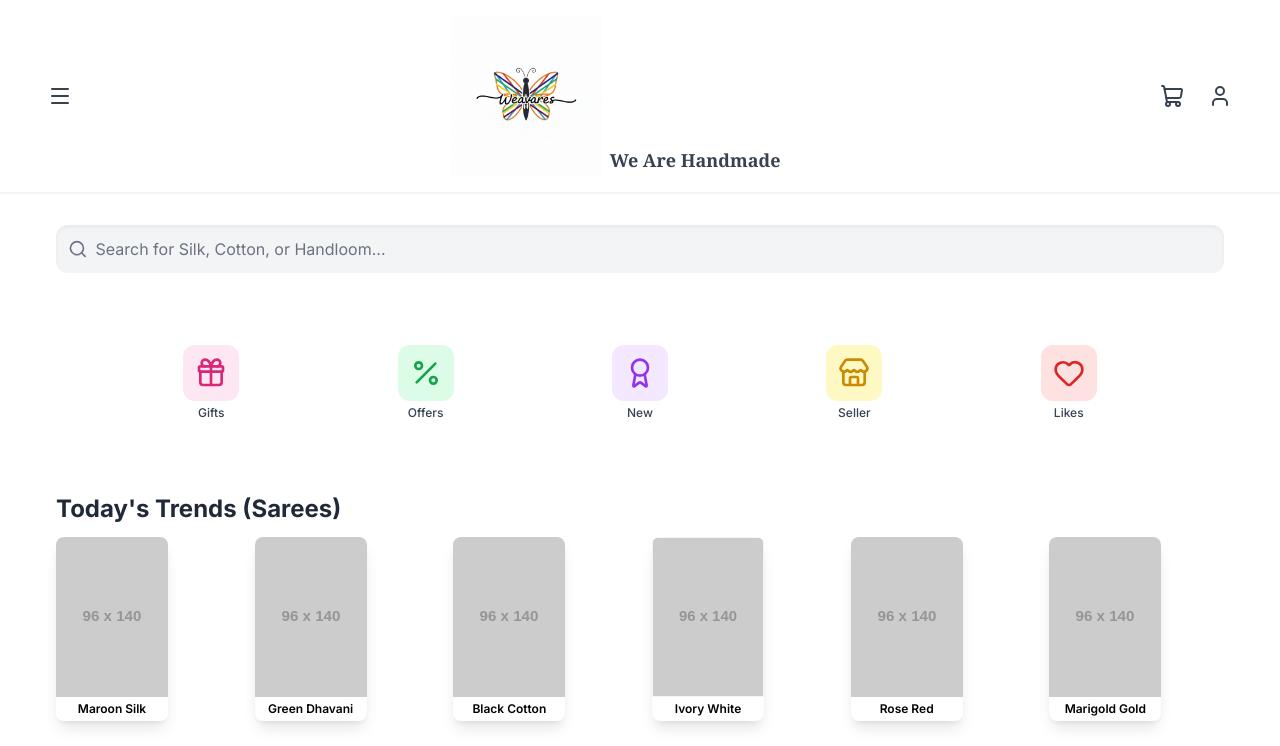
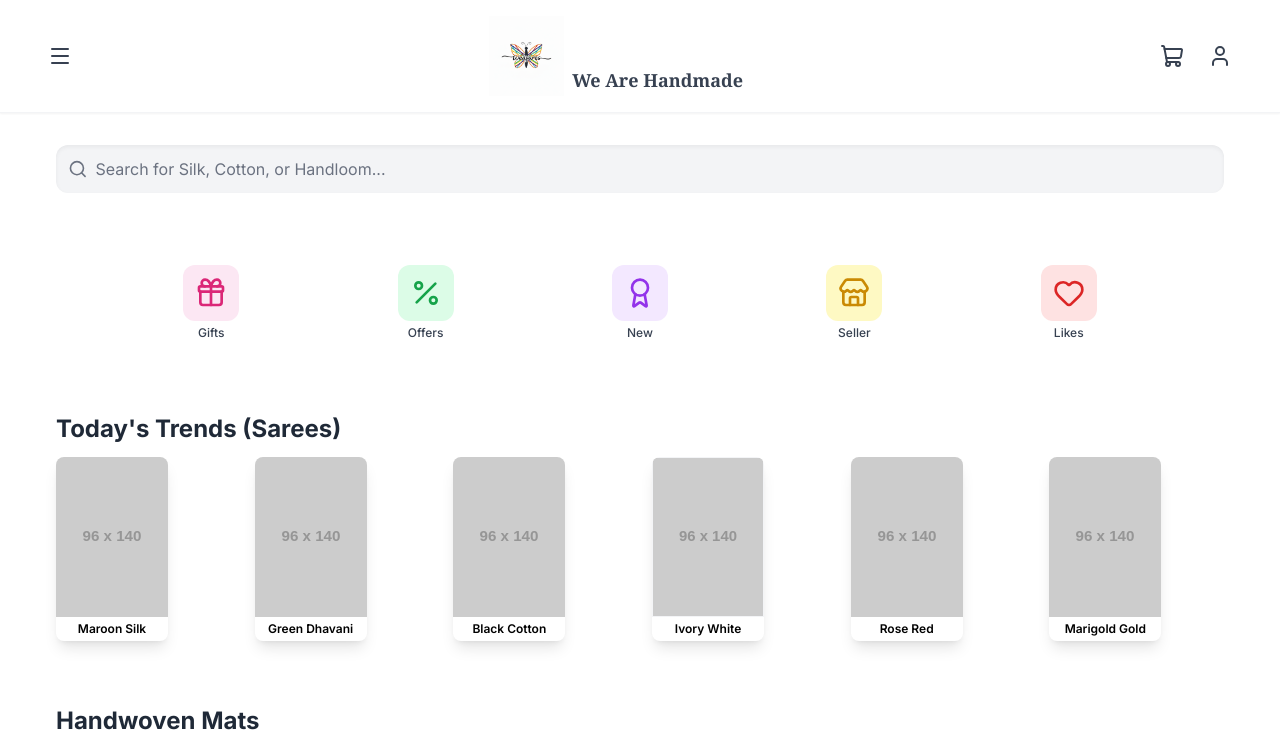
Before and after one commit to Weavares/Weavares.github.io, a plain HTML site: page index.html in a window 1280 px wide. Shown: the top 746 px of the page. Drawn offline with nearby package versions, Linux system fonts and the light colour scheme; placeholder pictures from the web are drawn by us.

Commit message:
Update index.html

```diff
--- a/index.html
+++ b/index.html
@@ -158,7 +158,7 @@
                 <!-- Logo/App Name (UPDATED SECTION) -->
                 <div class="flex items-end">
                     <!-- Image Logo: INCREASED SIZE HERE (h-10 on mobile, md:h-14 on desktop) -->
-                    <img id="main-logo-image" src="" alt="Weavers Logo" class="h-30 md:h-40 w-auto object-contain mr-2">
+                    <img id="main-logo-image" src="" alt="Weavers Logo" class="h-20 md:h-25 w-auto object-contain mr-2">
 
                     <!-- New Tagline "We Are Handmade": INCREASED FONT SIZE HERE -->
                     <p class="text-base md:text-lg font-serif text-gray-700 font-semibold mb-0.5 whitespace-nowrap">We Are Handmade</p>
```
